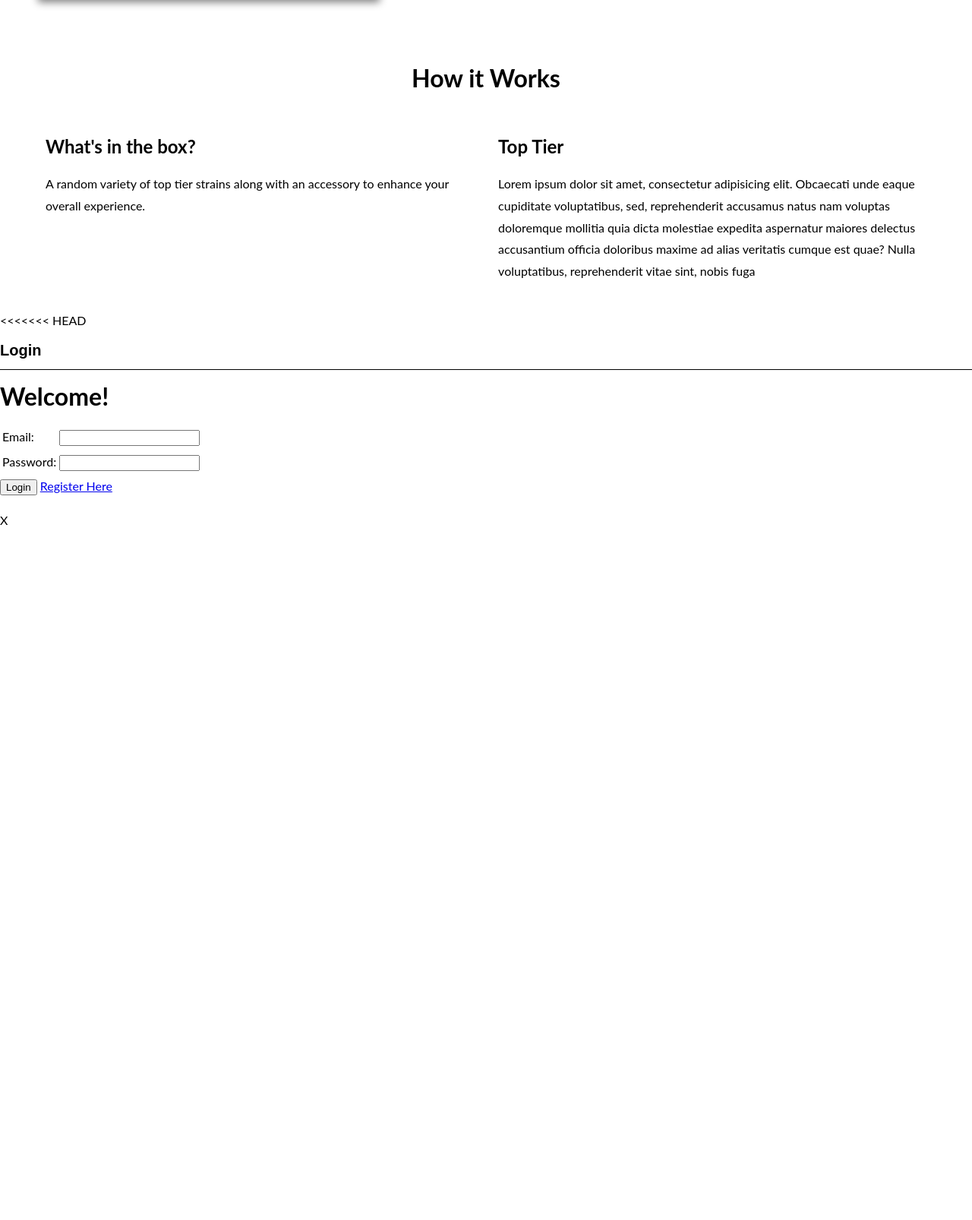
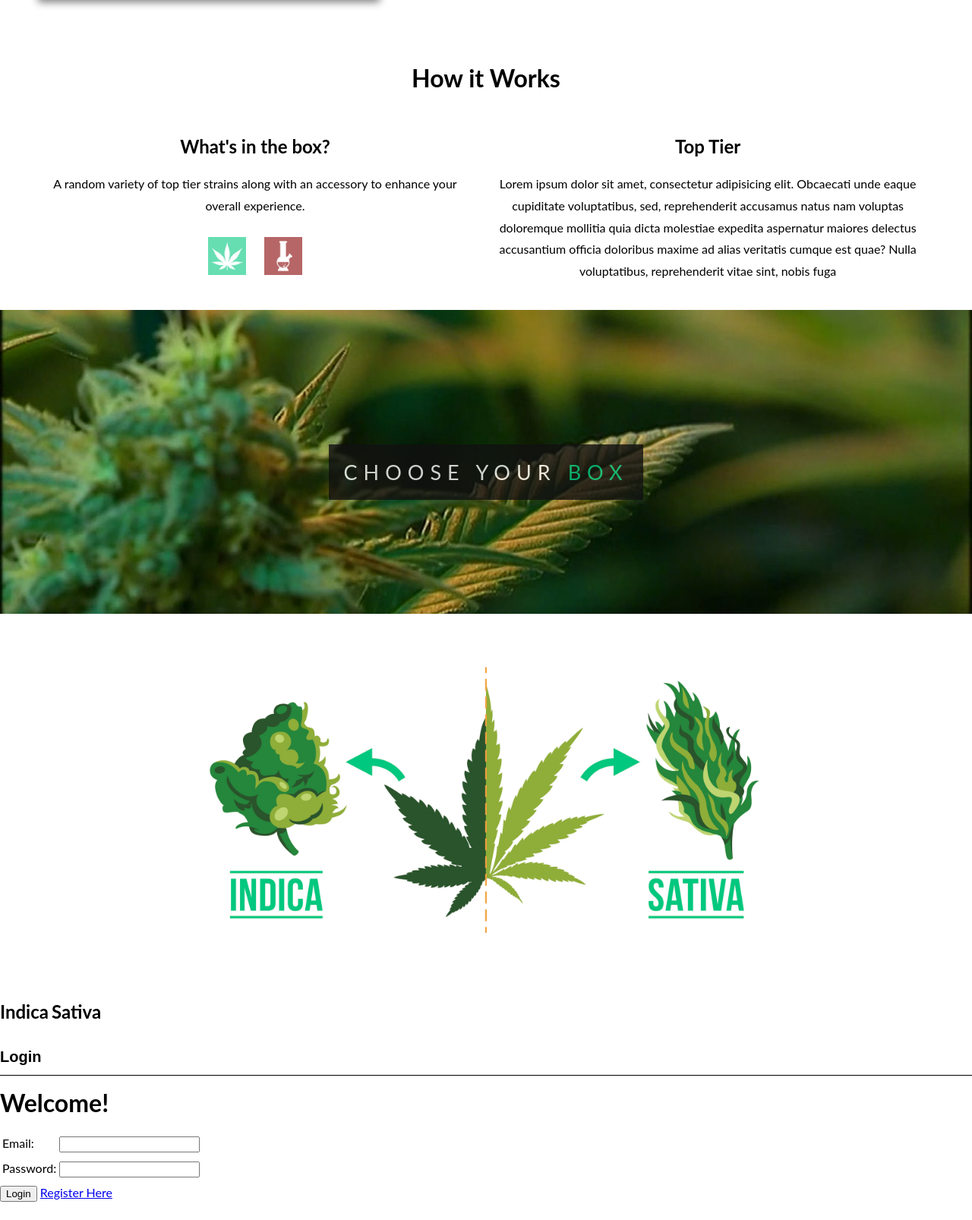
Before and after one commit to aigooitzj0e/pythonProject, a Django app: template apps/sub_box/templates/sub_box/index.html in a window 1280 px wide. Shown: the part 1176-2782 px from the top of the page at 76% size. Before the commit the page ends 1867 px from the top, so only its background shows below. Run offline with Django 3.2, Linux system fonts and the light colour scheme; the template is opened without the code that fills it, so the values that code supplies are empty.

Commit message:
choose you box added

```diff
--- a/apps/sub_box/static/sub_box/css/style.css
+++ b/apps/sub_box/static/sub_box/css/style.css
@@ -31,10 +31,11 @@ nav{
     z-index: 20;
 }
 
-.logo{
+.logo1{
     display: inline-block;
     height: 50px;
 }
+
 #login {
     /*float: left;*/
 }
@@ -69,6 +70,17 @@ nav{
     min-height: 100%;
     position: relative;
     /*opacity: 0.70;*/
+    background-position: center;
+    background-size: cover;
+    background-repeat: no-repeat;
+    background-attachment: fixed;
+}
+
+.pimg2 {
+    background-image: url('../img/banner2.jpeg');
+    min-height: 400px;
+    position: relative;
+    /*opacity: 0.80;*/
     background-position: center;
     background-size: cover;
     background-repeat: no-repeat;
@@ -121,6 +133,35 @@ nav{
     padding: 20px;
     display: inline-block;
     vertical-align: top;
+    text-align: center;
+}
+
+.iconcontainer {
+    /*margin-left: 30%;*/
+}
+
+.logo {
+    height: 50px;
+    padding: 10px;
+    display: inline-block;
+    opacity: 0.60;
+}
+
+.logo:hover{
+    opacity: 1;
+}
+
+.choosebox{
+    display: block;
+    margin:50px auto;
+    padding: 20px;
+    /*border: 1px solid black;*/
+    /*box-shadow: 10px 10px 10px gray;*/
+}
+
+.boxdesc {
+    display: inline-block;
+    margin: auto;
 }
 
 
--- a/apps/sub_box/templates/sub_box/index.html
+++ b/apps/sub_box/templates/sub_box/index.html
@@ -8,7 +8,7 @@
     </head>
     <body>
         <nav>
-            <img class="logo" src="../../static/sub_box/img/logo.jpg" alt="logo"/>
+            <img class="logo1" src="../../static/sub_box/img/logo.jpg" alt="logo"/>
             <ul>
                 <li><a class="nbl" href="#">Home</a></li>
                 <li><a class="nbl" href="#sec1">About Us</a></li>
@@ -39,20 +39,41 @@
             <section class ="section howitworks">
                 <h2>What's in the box?</h2>
                 <p>A random variety of top tier strains along with an accessory to enhance your overall experience.
+                <div class="iconcontainer">
+                    <img class="logo" src="../static/sub_box/img/icon1.jpg" alt="Logo1">
+                    <img class="logo" src="../static/sub_box/img/icon2.jpg" alt="Logo2">
+                </div>
             </section>
 
             <section class ="howitworks">
                 <h2>Top Tier</h2>
                 <p>Lorem ipsum dolor sit amet, consectetur adipisicing elit. Obcaecati unde eaque cupiditate voluptatibus, sed, reprehenderit accusamus natus nam voluptas doloremque mollitia quia dicta molestiae expedita aspernatur maiores delectus accusantium officia doloribus maxime ad alias veritatis cumque est quae? Nulla voluptatibus, reprehenderit vitae sint, nobis fuga </p>
             </section>
+        </div>
 
+        <div class="pimg2">
+            <div class="ptext1">
+                <span class="border">
+                    CHOOSE YOUR <span class="green">BOX</span>
+                </span>
+            </div>
+        </div>
+
+        <img class="choosebox" src="../static/sub_box/img/boximg3.jpg" height="350px" alt="Logo2">
+
+        <div class="boxdesc">
+            <h2>Indica</h2>
+        </div>
+
+        <div class="boxdesc">
+            <h2>Sativa</h2>
         </div>
 
 
 
 
         <!-- FORM STARTS HERE -->
-<<<<<<< HEAD
+
         <div id="popup-bg">
 	        <div id="popup_main">
 	    		<h3 id="title_border">Login</h3>
```
Also changed, not shown: apps/sub_box/static/sub_box/img/banner2.jpeg (renamed from apps/sub_box/static/sub_box/img/marijuana.jpeg), apps/sub_box/static/sub_box/img/boximg3.jpg (added).
